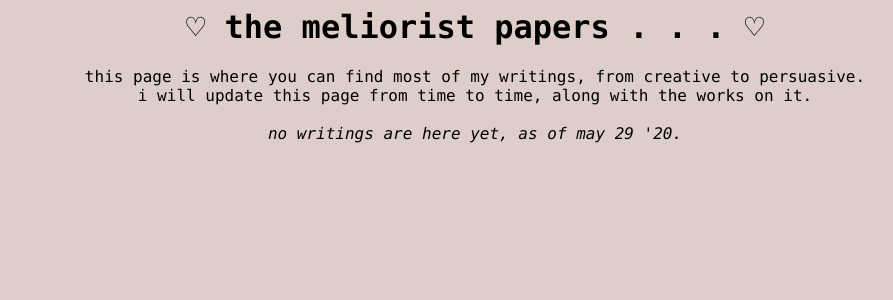
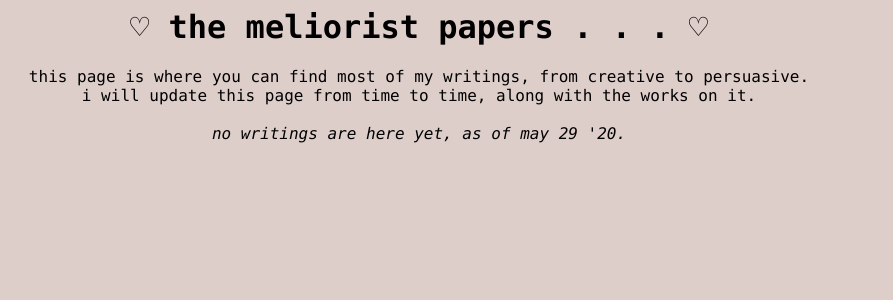
Before and after one commit to the-meliorist/the-meliorist.github.io, a Jekyll site: the page writings.html, which Jekyll copies as it is, in a window 1280 px wide. Shown: the top 300 px of the page, without its empty margins (165-1058 px from the left). Built offline with Jekyll 4.4.1, drawn with Linux system fonts in a browser that asks for light colours.

Commit message:
Update writings.html

```diff
--- a/writings.html
+++ b/writings.html
@@ -8,6 +8,7 @@ body {
     <meta charset="UTF-8"> <title> the meliorist papers </title>
   </head>
   <body>
+    <body style="width: 90%">
    <div align="center"> <font face="Lucida Console" size="3">
     <h1>♡ the meliorist papers . . . ♡</h1>
 
```
